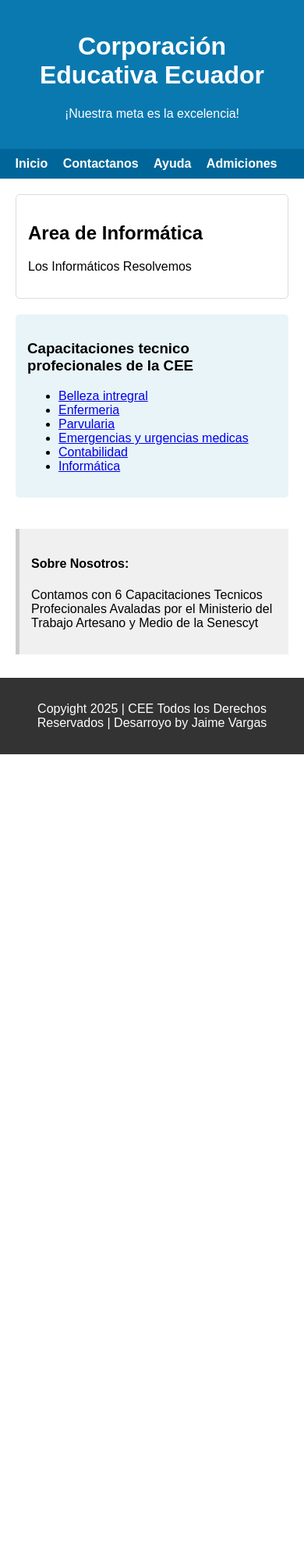
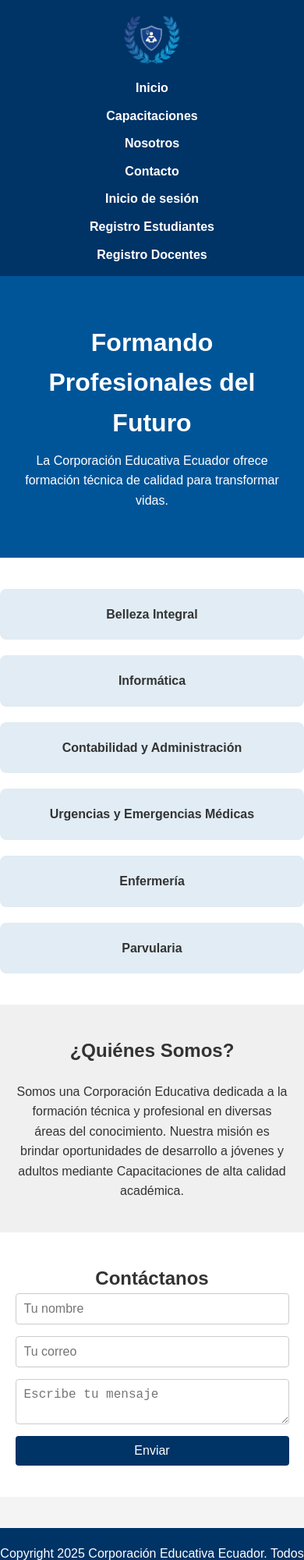
Before and after one commit to jaimevargas95/CEE, a plain HTML site: page index.html in a window 390 px wide. Shown: the top 2000 px of the page at 78% size. Before the commit the page ends 967 px from the top, so only its background shows below. Drawn offline with Linux system fonts and the light colour scheme.

Commit message:
Add files via upload

```diff
--- a/index.html
+++ b/index.html
@@ -1,47 +1,86 @@
 <!DOCTYPE html>
 <html lang="es">
+
 <head>
     <meta charset="UTF-8">
     <meta name="viewport" content="width=device-width, initial-scale=1.0">
-   <link rel="stylesheet" href="styles.css">
-    <title>CEE</title>
+    <title>Corporación Educativa Ecuador</title>
+    <link rel="stylesheet" href="styles.css">
+    <link rel="icon" type="image/x-icon" href="img/logo.png">
 </head>
+
 <body>
-    <header>
-        <h1>Corporación Educativa Ecuador</h1>
-        <p>¡Nuestra meta es la excelencia!</p>
+    <!-- Encabezado con el logo y menu de navegacion-->
+    <header class="header">
+        <div class="container header-content">
+            <!--Logo Institucional-->
+            <img src="img/logo.png" alt="Logo CEE" class="logo">
+            <!--Menu de Navegacion-->
+            <nav class="nav">
+                <ul class="nav-list">
+                    <li><a href="#inicio">Inicio</a></li>
+                    <li><a href="#capacitaciones">Capacitaciones</a></li>
+                    <li><a href="#nosotros">Nosotros</a></li>
+                    <li><a href="#contacto">Contacto</a></li>
+                    <li><a href="login.html">Inicio de sesión</a></li>
+                    <li><a href="RegistroEstudiantes.html">Registro Estudiantes</a></li>
+                    <li><a href="registroDocentes.html">Registro Docentes</a></li>
+                </ul>
+            </nav>
+        </div>
     </header>
-    <nav>
-        <ul>
-            <li><a href=" ">Inicio</a></li>
-            <li><a href=" ">Contactanos</a></li>
-            <li><a href=" ">Ayuda</a></li>
-            <li><a href=" ">Admiciones</a></li>
-        </ul>
-    </nav>
-    <main>
-        <article>
-            <h2>Area de Informática</h2>
-            <p>Los Informáticos Resolvemos</p>
-        </article>
-        <Section>
-            <H3>Capacitaciones tecnico profecionales de la CEE</H3>
-            <ul>
-                <li><a href=" ">Belleza intregral</a></li>
-                <li><a href=" ">Enfermeria</a></li>
-                <li><a href=" ">Parvularia</a></li>
-                <li><a href=" ">Emergencias y urgencias medicas</a></li>
-                <li><a href=" ">Contabilidad</a></li>
-                <li><a href=" ">Informática</a></li>
-            </ul>
-        </Section>
-    </main>
-    <aside>
-        <h4>Sobre Nosotros:</h4>
-        <p>Contamos con 6 Capacitaciones Tecnicos Profecionales Avaladas por el Ministerio del Trabajo Artesano y Medio de la Senescyt</p>
-    </aside>
-    <footer>
-        <p>Copyight 2025 | CEE Todos los Derechos Reservados | Desarroyo by Jaime Vargas</p>
+    <!-- Sección principal de bienvenida -->
+    <section class="hero" id="inicio">
+        <div class="container">
+            <h1>Formando Profesionales del Futuro</h1>
+            <p>La Corporación Educativa Ecuador ofrece formación
+                técnica de calidad para transformar vidas.</p>
+        </div>
+    </section>
+    <!-- Sección de capacitaciones -->
+    <section class="capacitaciones" id="capacitaciones">
+        <div class="grid">
+            <div class="card">Belleza Integral</div>
+            <div class="card">Informática</div>
+            <div class="card">Contabilidad y Administración</div>
+            <div class="card">Urgencias y Emergencias Médicas</div>
+            <div class="card">Enfermería</div>
+            <div class="card">Parvularia</div>
+        </div>
+    </section>
+    <!-- Sección sobre nosotros -->
+    <section class="nosotros" id="nosotros">
+        <div class="container">
+            <h2>¿Quiénes Somos?</h2>
+            <p>
+                Somos una Corporación Educativa dedicada a la formación
+                técnica y profesional en diversas áreas del conocimiento.
+                Nuestra misión es brindar oportunidades de desarrollo a
+                jóvenes y adultos mediante Capacitaciones de alta calidad
+                académica.
+            </p>
+        </div>
+    </section>
+    <!-- Sección de contacto -->
+    <section class="contacto" id="contacto">
+        <div class="container">
+            <h2>Contáctanos</h2>
+            <form class="formulario">
+                <input type="text" placeholder="Tu nombre" required>
+                <input type="email" placeholder="Tu correo" required>
+                <textarea placeholder="Escribe tu mensaje" required></textarea>
+                <button type="submit">Enviar</button>
+            </form>
+        </div>
+    </section>
+
+    <!-- Pie de página -->
+    <footer class="footer">
+        <p> Copyright 2025 Corporación Educativa Ecuador.
+            Todos los derechos reservados.
+            Desarrollado by JAIME VARGAS
+        </p>
     </footer>
 </body>
+
 </html>
--- a/styles.css
+++ b/styles.css
@@ -1,82 +1,199 @@
-/*General*/
-body {
-    font-family: Arial, Helvetica, sans-serif;
+/* Reset general */
+* {
     margin: 0;
     padding: 0;
-    background-color: white;
-    color: black;
+    box-sizing: border-box;
 }
 
-/* cabecera #384152*/
-header {
-    background-color: #0979b0;
-    color: white;
-    padding: 20px;
-    text-align: center;
+/* Estilo base del cuerpo */
+body {
+    font-family: Arial, sans-serif;
+    line-height: 1.6;
+    background-color: #f4f4f4;
+    color: #333;
 }
 
-/* navegacion */
-nav {
-    background-color: #006699;
-    padding: 10px;
-    text-align: center;
+/* Contenedor general */
+.container {
+    width: 90%;
+    max-width: 1200px;
+    margin: auto;
 }
 
-nav ul {
-    list-style: none;
-    margin: 0;
-    padding: 0;
+/* ENCABEZADO Y MENÚ */
+
+.header {
+    background-color: #003366;
+    color: white;
+    padding: 15px 0;
 }
 
-nav li {
-    display: inline;
-    margin-right: 15px;
+.header-content {
+    display: flex;
+    align-items: center;
+    justify-content: space-between;
+    flex-wrap: wrap;
 }
 
-nav a {
+.logo {
+    width: 80px;
+    height: auto;
+}
+
+/* Menú de navegación */
+.nav-list {
+    list-style: none;
+    display: flex;
+    gap: 20px;
+}
+
+.nav-list a {
     color: white;
     text-decoration: none;
     font-weight: bold;
 }
 
-nav a:hover {
+.nav-list a:hover {
     text-decoration: underline;
 }
 
-/* contenido principal*/
-main {
-    padding: 20px;
+/* ---------------------- */
+/* SECCIÓN HERO */
+/* ---------------------- */
+
+.hero {
+    background-color: #005599;
+    color: white;
+    padding: 60px 0;
+    text-align: center;
 }
 
-/* articulo */
-article {
-    background-color: #ffffff;
-    border: 1px solid #ddd;
-    padding: 15px;
-    margin-bottom: 20PX;
-    border-radius: 5px;
+.hero h1 {
+    font-size: 2.5rem;
+    margin-bottom: 10px;
 }
 
-/*] secion relacionada*/
-section {
-    background-color: #e8f4f8;
-    padding: 15px;
-    border-radius: 5px;
+/* ---------------------- */
+/* SECCIÓN CAPACITACIONES */
+/* ---------------------- */
+
+.capacitaciones {
+    background-color: white;
+    padding: 40px 0;
 }
 
-/*aside */
-aside {
-    background-color: #f0f0f0;
-    padding: 15px;
-    margin: 20px;
-    border-left: 5px solid #ccc;
+.capacitaciones h2 {
+    text-align: center;
+    margin-bottom: 30px;
 }
 
-/* pie de pagina */
-footer {
-    background-color: #333;
+.grid {
+    display: grid;
+    grid-template-columns: repeat(auto-fit, minmax(250px, 1fr));
+    gap: 20px;
+}
+
+.card {
+    background-color: #e1ecf4;
+    padding: 20px;
+    border-radius: 8px;
+    text-align: center;
+    font-weight: bold;
+}
+
+/* ---------------------- */
+/* SECCIÓN NOSOTROS */
+/* ---------------------- */
+
+.nosotros {
+    background-color: #f0f0f0;
+    padding: 40px 0;
+    text-align: center;
+}
+
+.nosotros h2 {
+    margin-bottom: 20px;
+}
+
+/* ---------------------- */
+/* SECCIÓN CONTACTO */
+/* ---------------------- */
+
+.contacto {
+    background-color: #ffffff;
+    padding: 40px 0;
+    text-align: center;
+}
+
+.formulario {
+    display: flex;
+    flex-direction: column;
+    gap: 15px;
+    max-width: 500px;
+    margin: auto;
+    text-align: center;
+}
+
+.formulario input,
+.formulario textarea,
+.formulario select{
+    padding: 10px;
+    font-size: 1rem;
+    border: 1px solid #ccc;
+    border-radius: 4px;
+}
+
+.formulario label {
+text-align: left;
+display: block;
+font-weight: bold;
+margin-bottom: 5px;
+}
+
+.formulario button {
+    padding: 10px;
+    font-size: 1rem;
+    background-color: #003366;
+    color: white;
+    border: none;
+    border-radius: 4px;
+    cursor: pointer;
+}
+
+.formulario button:hover {
+    background-color: #005599;
+}
+
+/* ---------------------- */
+/* PIE DE PÁGINA */
+/* ---------------------- */
+
+.footer {
+    background-color: #003366;
     color: white;
     text-align: center;
-    padding: 15px;
-    margin-top: 30px;
+    padding: 20px 0;
+    margin-top: 40px;
 }
+
+/* ---------------------- */
+/* RESPONSIVIDAD */
+/* ---------------------- */
+
+@media (max-width: 768px) {
+    .nav-list {
+        flex-direction: column;
+        align-items: center;
+        gap: 10px;
+        margin-top: 15px;
+    }
+
+    .header-content {
+        flex-direction: column;
+        text-align: center;
+    }
+
+    .hero h1 {
+        font-size: 2rem;
+    }
+}
```
Also changed, not shown: Login.html (added, +19 -0 lines), RegistroDocentes.html (added, +48 -0 lines), RegistroEstudiantes.html (added, +48 -0 lines), img/logo.png (added).
